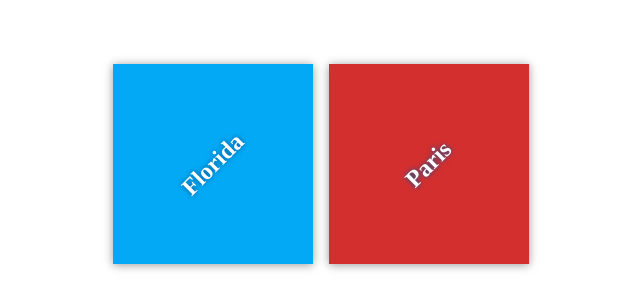
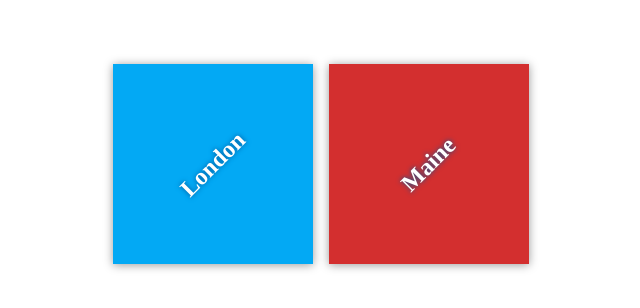
Before and after one commit to alysonalyson/travel-plans, a plain HTML site: page index.html in a window 1280 px wide. Shown: the part 236-544 px from the top of the page, 319-959 px from the left. Drawn offline with Linux system fonts and the light colour scheme; files that its build step writes are made by us from their sources.

Commit message:
changed destinations

```diff
--- a/index.html
+++ b/index.html
@@ -11,11 +11,11 @@
     <div class="container">
         <div class="destination-container">
             <div class="destination" id="florida">
-                <h2>Florida</h2>
+                <h2>London</h2>
             </div>
 
             <div class="destination" id="paris">
-                <h2>Paris</h2>
+                <h2>Maine</h2>
             </div>
         </div>
     </div>
```
